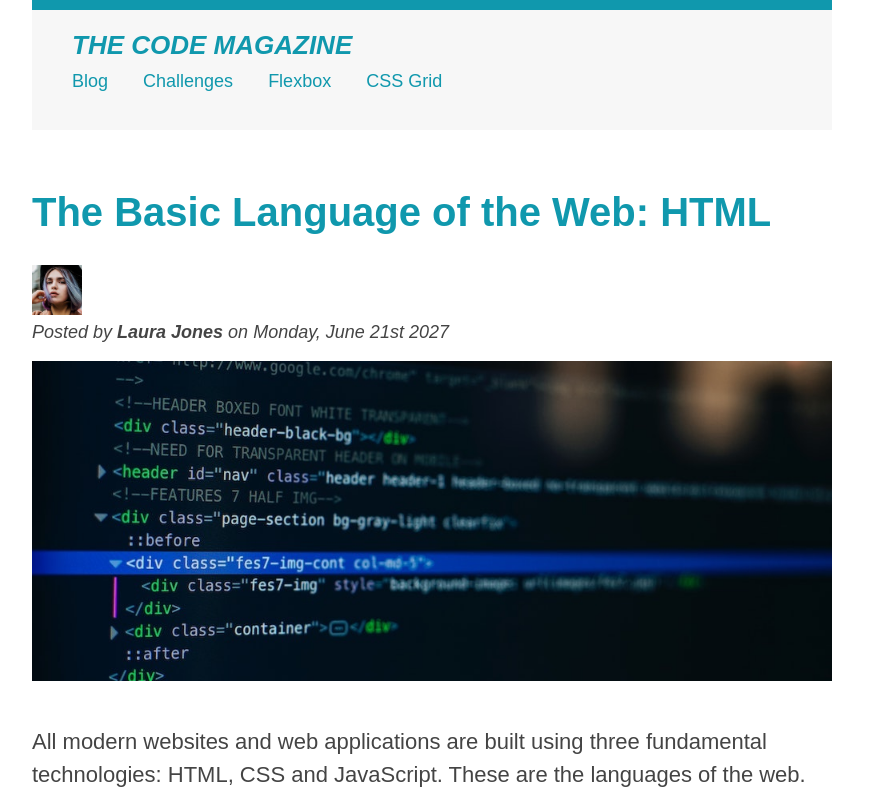
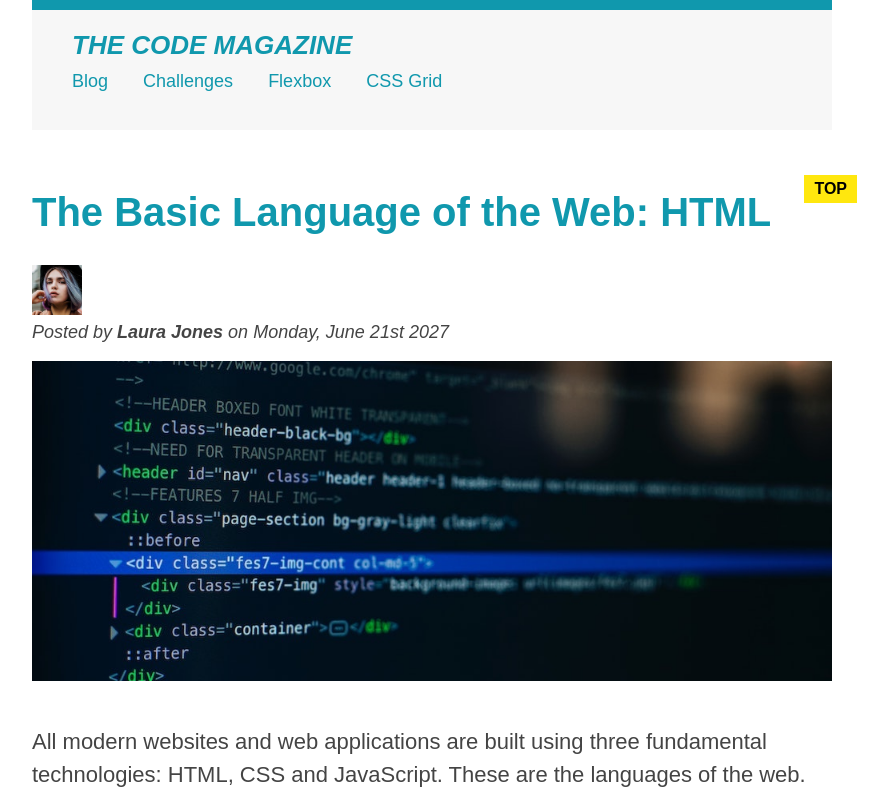
Before and after one commit to SweedalMasih/HTMLCSSPracticeChallenges, a plain HTML site: page index.html in a window 1280 px wide. Shown: the top 800 px of the page, without its empty margins (208-1096 px from the left). Drawn offline with Linux system fonts and the light colour scheme.

Commit message:
Absolute positioning

```diff
--- a/index.html
+++ b/index.html
@@ -41,6 +41,7 @@
             width="500"
             class="post-img"
           />
+          <button>❤️ Like</button>
         </header>
 
         <p>
--- a/style.css
+++ b/style.css
@@ -7,6 +7,7 @@
 body {
   color: #444;
   font-family: sans-serif;
+  position: relative;
 }
 
 /* Centering our page */
@@ -174,3 +175,42 @@ nav a:link {
 nav a:link:last-child {
   margin-right: 0;
 }
+
+button {
+  font-size: 22px;
+  padding: 20px;
+  cursor: pointer;
+
+  position: absolute;
+  /* top: 50px;
+  left: 50px; */
+  bottom: 50px;
+  right: 50px;
+}
+
+/* h1::first-letter {
+  font-style: normal;
+  margin-right: 5px;
+} */
+
+h3 + p::first-line {
+  /* color: yellowgreen; */
+}
+
+h2 {
+  /* background-color: orange; */
+  position: relative;
+}
+
+h2::after {
+  content: "TOP";
+  background-color: #ffe70e;
+  color: black;
+  font-size: 16px;
+  font-weight: bold;
+  display: inline-block;
+  padding: 5px 10px;
+  position: absolute;
+  top: -15px;
+  right: -25px;
+}
```
